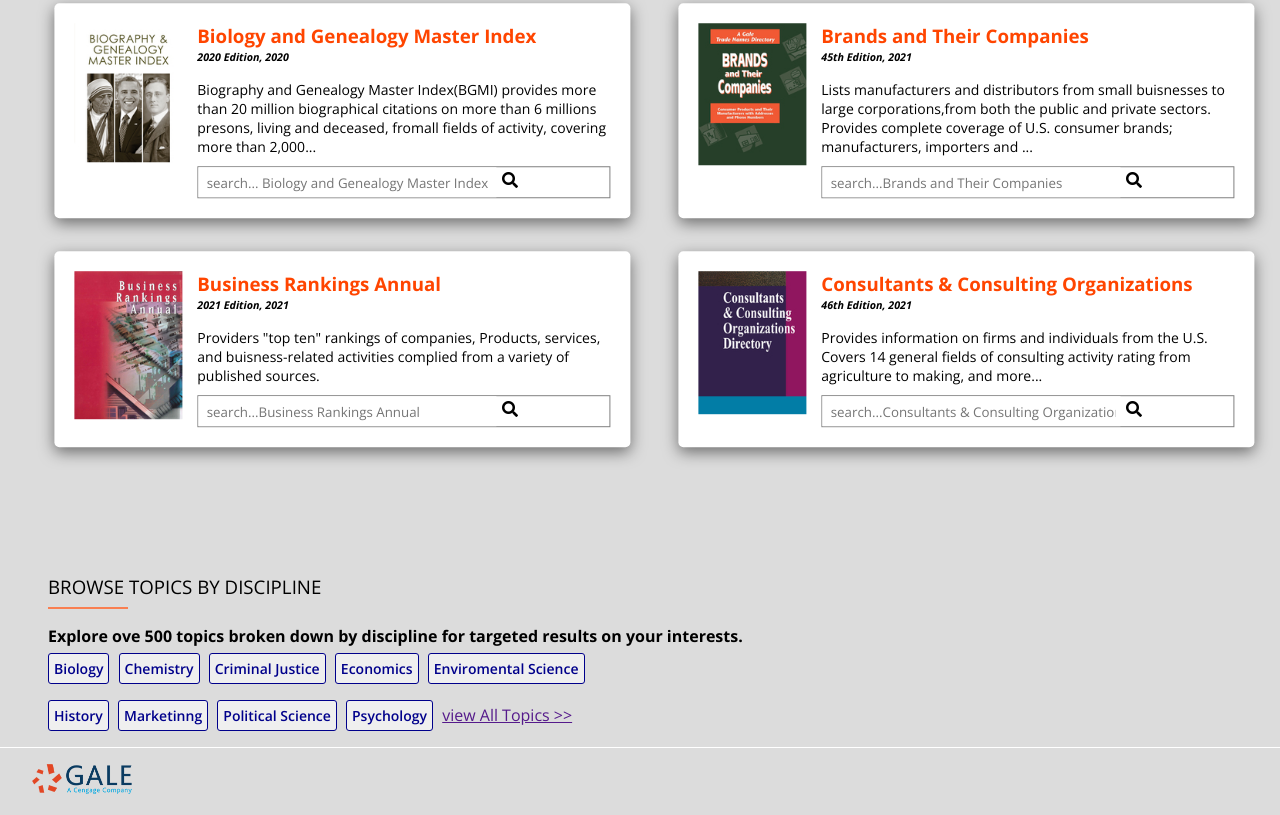
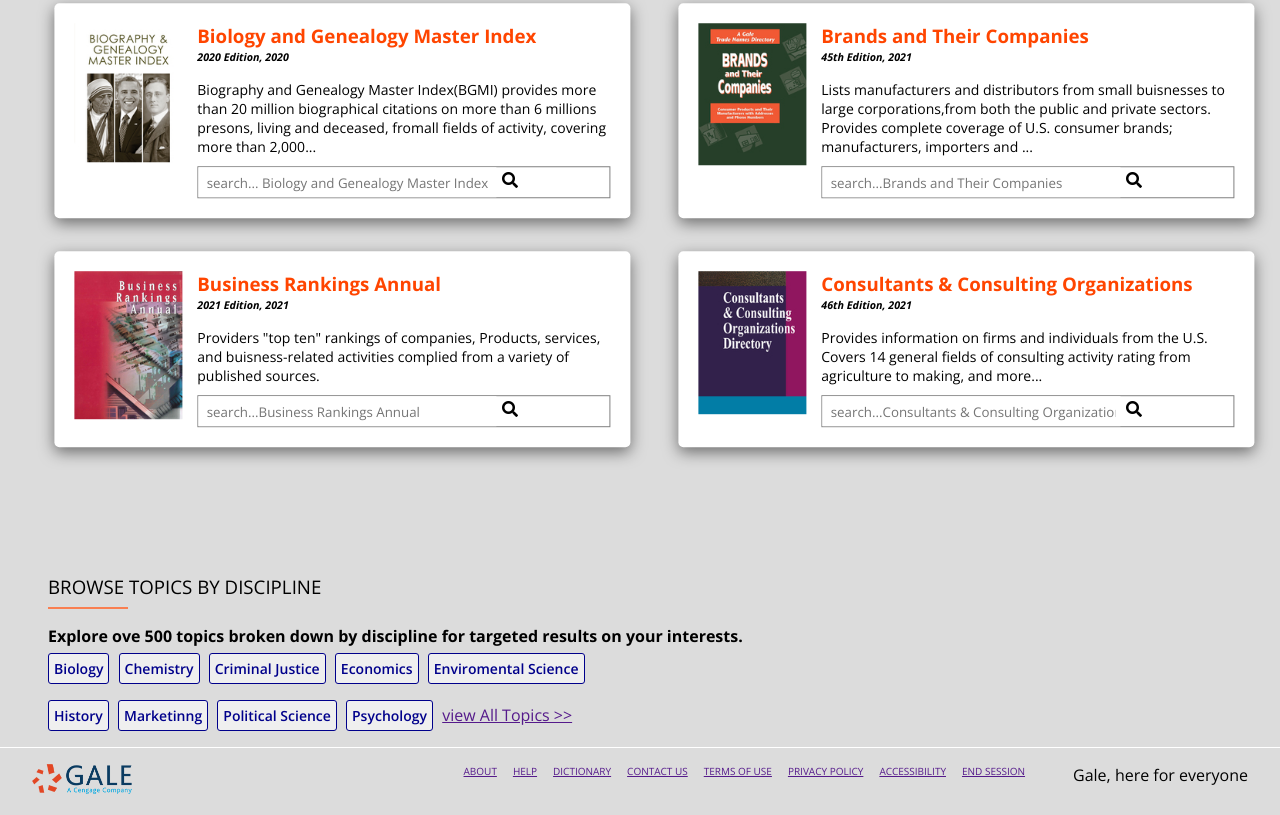
Before and after one commit to bettycode/Gale, a plain HTML site: page index.html in a window 1280 px wide. Shown: the part 520-1335 px from the top of the page. Drawn offline with nearby package versions, Linux system fonts and the light colour scheme.

Commit message:
modified

```diff
--- a/index.html
+++ b/index.html
@@ -18,6 +18,7 @@
     />
 </head>
 <body>
+    <!-- header starts here  -->
     <header>
         <div class="header">
             <img class="img0" src="img/Gale Badge.svg" alt="">
@@ -36,6 +37,8 @@
         </div>
 
     </header>
+    <!-- header ends here -->
+    <!-- section for icon starts -->
     <section class="icon-section">
         <div class="fa-icons">
             <div class="icon-lists">
@@ -57,6 +60,8 @@
 
         </div>
     </section>
+    <!-- section for icon ends here -->
+    <!-- main starts here -->
     <main>
         <div class="container2">
            <div class="card-box">
@@ -136,17 +141,29 @@
                 </div>
 
             </div>
+            <!-- footer starts here  -->
             <footer class="container-fluid">
                 <div class="imge">
-                    <img src="img/gale-logo.png" alt="">
+                  <img src="img/gale-logo.png" alt="">
+                    <p>Gale, here for everyone</p>
+                  <a href="">END SESSION</a>
+                  <a href="">ACCESSIBILITY</a>
+                  <a href="">PRIVACY POLICY</a>
+                  <a href="">TERMS OF USE</a>
+                  <a href="">CONTACT US</a>
+                  <a href="">DICTIONARY</a>
+                  <a href="">HELP</a>
+                  <a href="">ABOUT</a>
+
 
                 </div>
 
             </footer>
+            <!-- footer ends here -->
         </div>
 
     </main>
-
+   <!-- main ends here  -->
 
 
 </body>
--- a/style.css
+++ b/style.css
@@ -164,6 +164,22 @@
     padding-top: 1rem;
     padding-bottom: 1rem;
 }
+div.imge  a{
+    margin-left: 1rem;
+    position: relative;
+    padding-top: 1rem;
+    float: right;
+    font-size: x-small;
+
+}
+div.imge p{
+    margin-left: 3rem;
+    margin-top: 1rem;
+    float: right;
+    font-size: medium;
+    margin-right: 2rem;
+
+}
 div.btns{
     margin-top: 6px;
     width: 45%;
```
